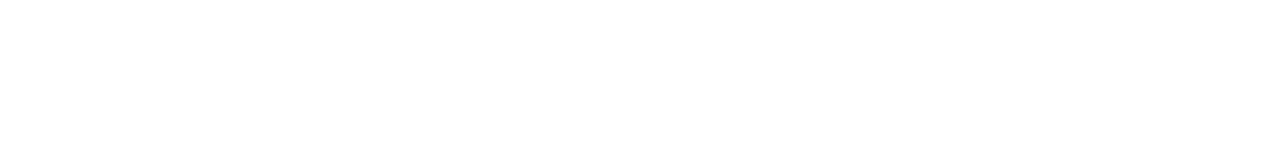
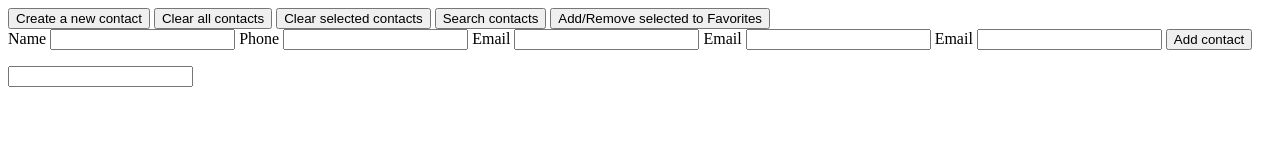
Before and after one commit to mikalojuszrg/Project-Address-Book, a plain HTML site: page index.html in a window 1280 px wide. Drawn offline with Linux system fonts and the light colour scheme.

Commit message:
basic html structure added

```diff
--- a/index.html
+++ b/index.html
@@ -8,6 +8,38 @@
     <title>Address Book</title>
 </head>
 <body>
+    <section class="buttons-section">
+        <button type = 'button'>Create a new contact</button>
+        <button type = 'button'>Clear all contacts</button>
+        <button type = 'button'>Clear selected contacts</button>
+        <button type = 'button'>Search contacts</button>
+        <button type = 'button'>Add/Remove selected to Favorites</button>
+    </section>
 
+    <section class="create-search-section">
+        <form id="create-contact" type="submit">
+            <label for="name">Name</label>
+            <input type="text" name="name" id="name">
+            <label for="phone">Phone</label>
+            <input type="number" name="phone" id="phone">
+            <label for="email">Email</label>
+            <input type="email" name="email" id="email">
+            <label for="email">Email</label>
+            <input type="email" name="email" id="email">
+            <label for="home-address">Email</label>
+            <input type="text" name="home-address" id="home-address">
+
+            <button type="submit">Add contact</button>
+        </form>
+        <input id="search-contact">
+    </section>
+
+    <section class="contacts-section">
+        <div class="contacts"></div>
+    </section>
+
+    <section class="favorites-section">
+        <div class="favorites"></div>
+    </section>
 </body>
 </html>
```
